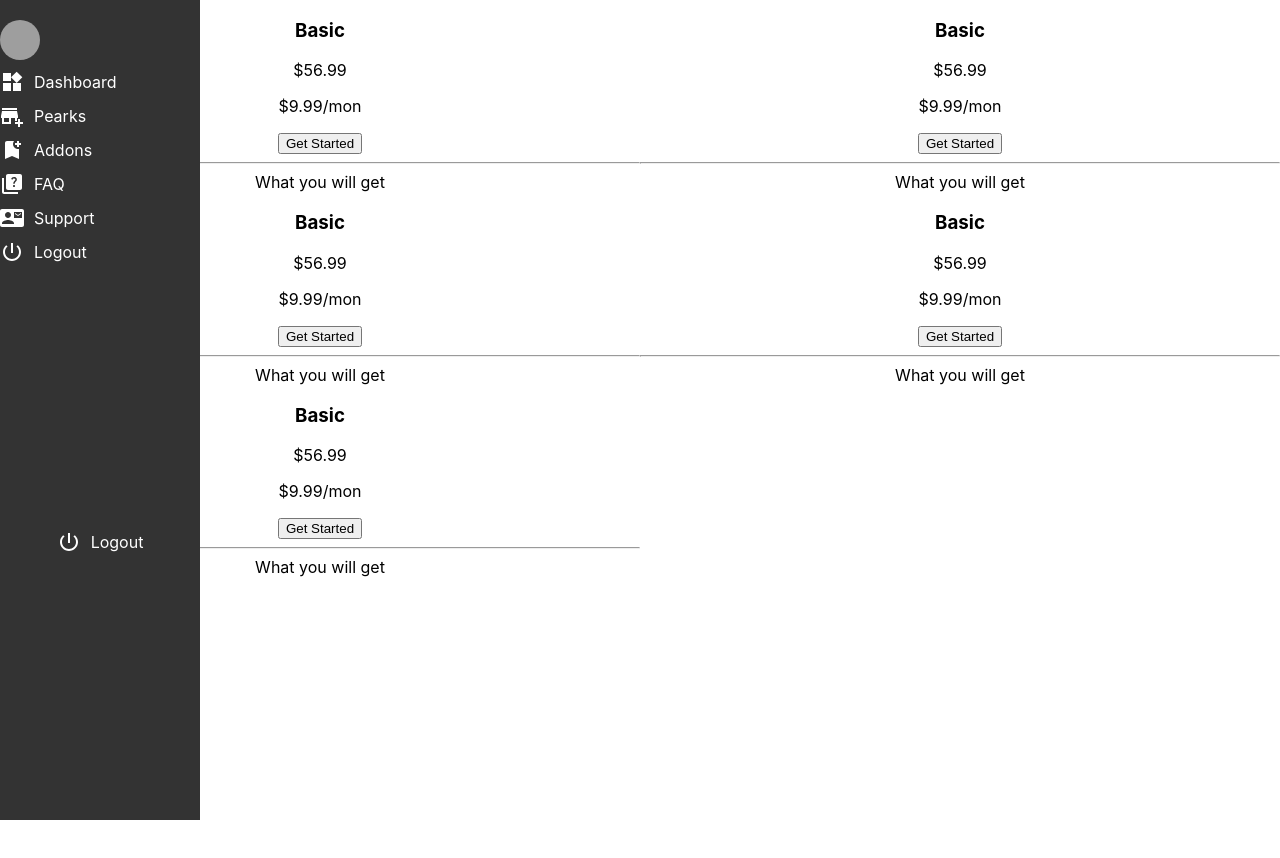
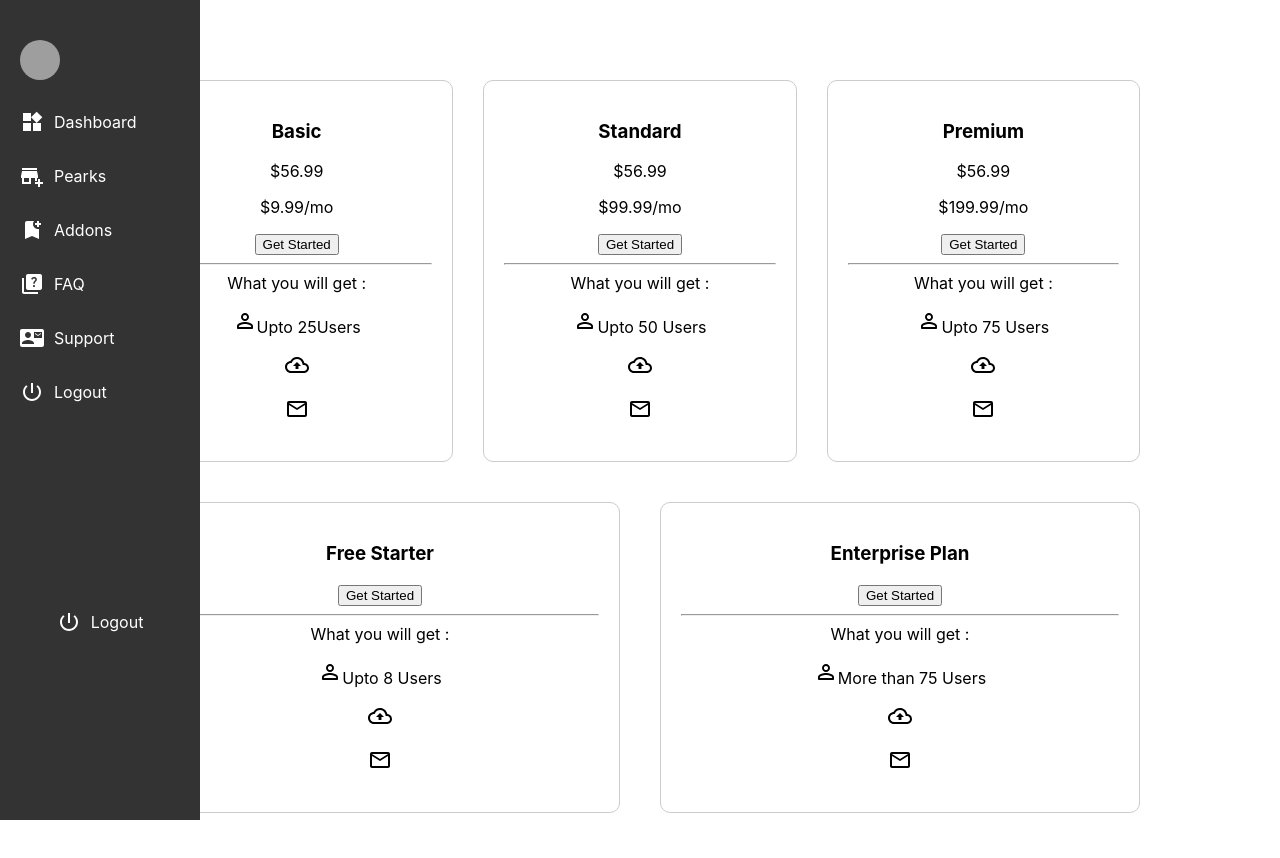
Before and after one commit to bipul8282/Arab, a React (Create React App) app: page / in a window 1280 px wide. Shown: the top 858 px of the page. Before the commit the page ends 800 px from the top, so only its background shows below. Built offline with nearby package versions, Linux system fonts and the light colour scheme; grey boxes are pictures that could not be loaded.

Commit message:
card icons adding

```diff
--- a/src/components/Cards/Cards.css
+++ b/src/components/Cards/Cards.css
@@ -1,4 +1,39 @@
-.Limit{
-    display: grid;
-grid-template-columns: 1fr 1fr
-}
+.Limit {
+    display: flex;
+    flex-wrap: wrap;
+    justify-content: space-between;
+    gap: 20px;
+    padding: 80px;
+    max-width: 1000px; /* Adjust the max-width as needed */
+    margin: 0 auto; /* Center-align the container if needed */
+  }
+
+  .Limit > div {
+    flex-basis: calc(33.33% - 20px);
+    border: 1px solid #ccc;
+    padding: 20px;
+    border-radius: 10px;
+    background-color: white;
+    box-sizing: border-box;
+    margin-bottom: 20px;
+    transition: box-shadow 0.3s; /* Add a smooth transition for box-shadow */
+    cursor: pointer;
+  }
+
+  /* Add box shadow on hover */
+  .Limit > div:hover {
+    box-shadow: 0 0 10px rgba(0, 0, 0, 0.8); /* Adjust shadow properties as needed */
+  }
+
+  /* For screens smaller than 1000px, display two boxes per row */
+  @media (max-width: 1000px) {
+    .Limit > div {
+      flex-basis: calc(50% - 20px);
+    }
+  }
+
+  /* Target the last two divs and make them larger */
+  .Limit > div:nth-child(4),
+  .Limit > div:nth-child(5) {
+    flex-basis: calc(50% - 20px); /* Adjust the size as needed */
+  }
--- a/src/components/Cards/Cards.jsx
+++ b/src/components/Cards/Cards.jsx
@@ -1,18 +1,24 @@
 import React from 'react'
 import { cardData } from '../Data/Data'
 import  './Cards.css'
+import PersonOutlineRoundedIcon from '@mui/icons-material/PersonOutlineRounded';
+import CloudUploadOutlinedIcon from '@mui/icons-material/CloudUploadOutlined';
+import MailOutlineOutlinedIcon from '@mui/icons-material/MailOutlineOutlined';
 const Cards = () => {
   return (
     <div className='Limit'>
       {
         cardData.map((item, index) => (
-            <div key={index}>
+            <div  key={index}>
               <h3>{item.Name}</h3>
                <p>{item.previousPrice}</p>
                <p>{item.Price}</p>
                <button>{item.button}</button>
                <hr/>
                <span>{item.desc}</span>
+               <p><PersonOutlineRoundedIcon/>{item.icon}</p>
+               <p><CloudUploadOutlinedIcon/></p>
+               <p><MailOutlineOutlinedIcon/></p>
             </div>
         ))
       }
--- a/src/components/Data/Data.jsx
+++ b/src/components/Data/Data.jsx
@@ -2,39 +2,41 @@ export const cardData = [
     {
      Name : "Basic",
      previousPrice: "$56.99",
-     Price: "$9.99/mon",
+     Price: "$9.99/mo",
      button: "Get Started",
-     desc: "What you will get",
+     desc: "What you will get :",
+     icon:"Upto 25Users",
 
     },
     {
-        Name : "Basic",
+        Name : "Standard",
         previousPrice: "$56.99",
-        Price: "$9.99/mon",
+        Price: "$99.99/mo",
         button: "Get Started",
-        desc: "What you will get",
+        desc: "What you will get :",
+        icon:"Upto 50 Users",
 
        },
        {
-           Name : "Basic",
+           Name : "Premium",
            previousPrice: "$56.99",
-           Price: "$9.99/mon",
+           Price: "$199.99/mo",
            button: "Get Started",
-           desc: "What you will get",
+           desc: "What you will get :",
+           icon:"Upto 75 Users",
 
           },
           {
-              Name : "Basic",
-              previousPrice: "$56.99",
-              Price: "$9.99/mon",
+              Name : "Free Starter",
               button: "Get Started",
-              desc: "What you will get",
+              desc: "What you will get :",
+              icon:"Upto 8 Users",
 
              },
-             { Name : "Basic",
-             previousPrice: "$56.99",
-             Price: "$9.99/mon",
+             { Name : "Enterprise Plan",
              button: "Get Started",
-             desc: "What you will get",
+             desc: "What you will get :",
+             icon:"More than 75 Users",
+
             }
 ]
--- a/src/components/sideNavbar/SideNavbar.css
+++ b/src/components/sideNavbar/SideNavbar.css
@@ -16,6 +16,8 @@
   display: flex;
   flex-direction: column;
   gap: 10px;
+  margin: 20px;
+  row-gap: 30px;
 }
 
 .nav-item {
```
